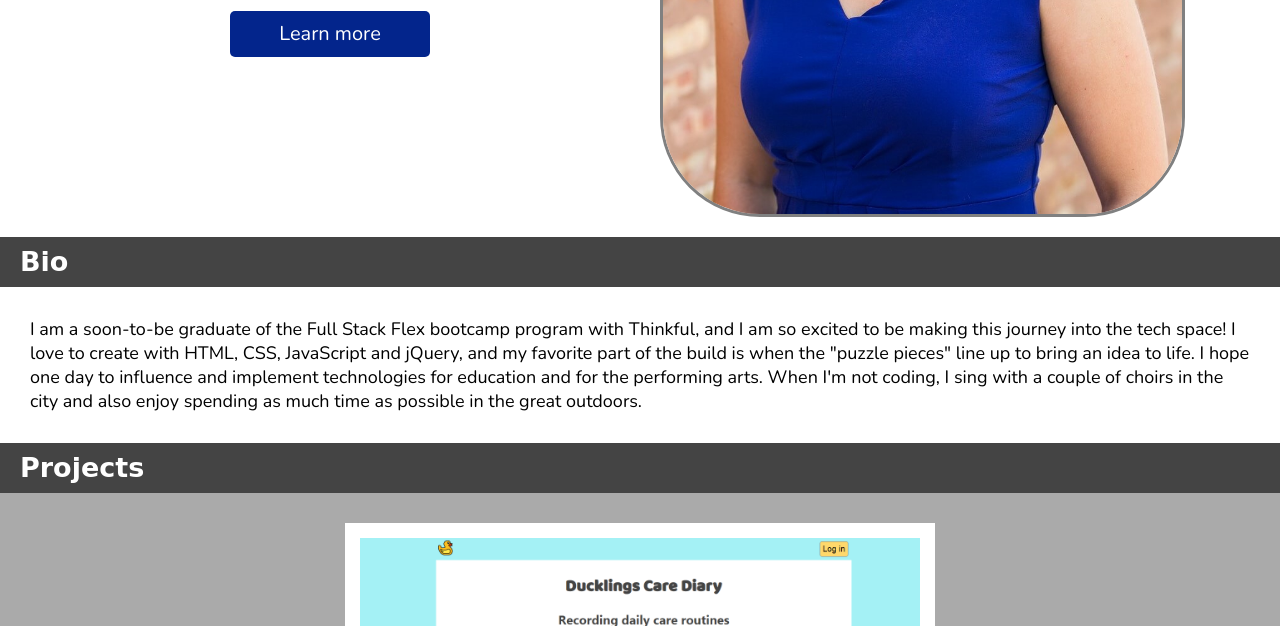
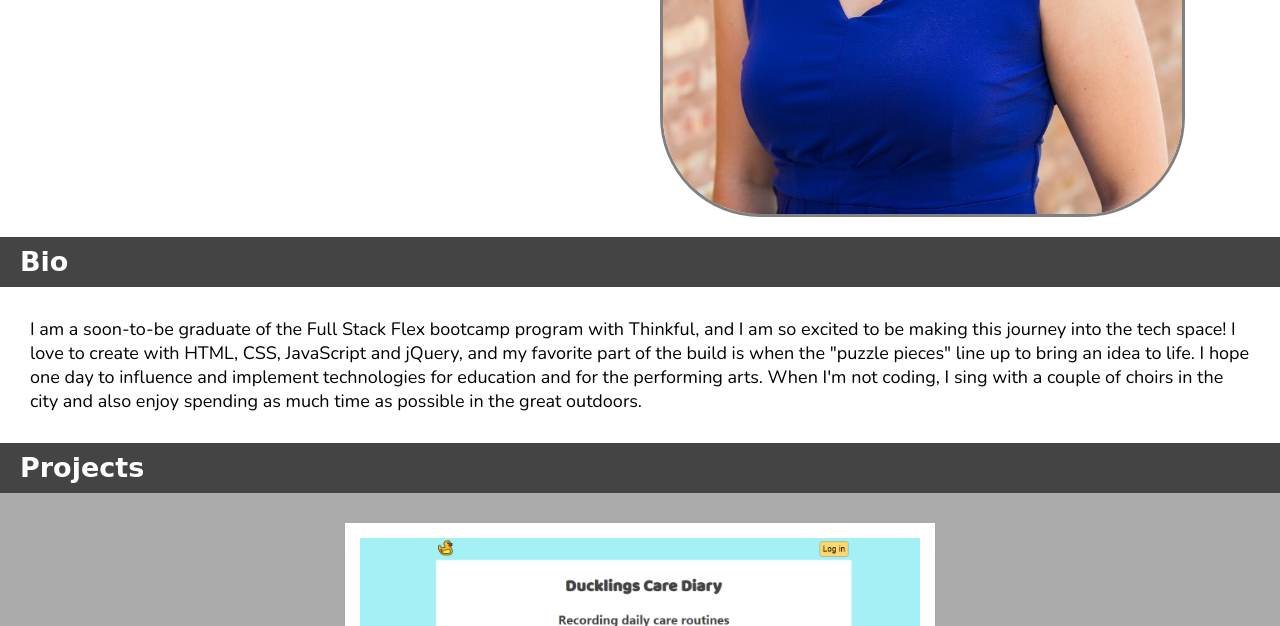
Before and after one commit to beckibloom/portfolio, a plain HTML site: page index.html in a window 1280 px wide. Shown: the part 474-1100 px from the top of the page. Drawn offline with nearby package versions, Linux system fonts and the light colour scheme; a web font is replaced by a local one.

Commit message:
Removed Learn More button and moved script tags

```diff
--- a/index.html
+++ b/index.html
@@ -43,11 +43,6 @@
         <h3>Hi! My name is</h3>
         <h1>Becki Blumer.</h1>
         <h3 class="subtitle">I'm a Chicago-based web developer.</h3>
-        <button class="learn-more">
-          <a href="#About">
-            Learn more
-          </a>
-        </button>
       </div>
       <img src="images/hero-image.jpg" alt="Becki Blumer headshot" class="hero-image">
     </header>
@@ -155,9 +150,10 @@
       </ul>
     </footer>
   </main>
+
+  <script src="https://ajax.googleapis.com/ajax/libs/jquery/3.3.1/jquery.min.js"></script>
+  <script src="index.js"></script>
+
 </body>
 
-<script src="https://ajax.googleapis.com/ajax/libs/jquery/3.3.1/jquery.min.js"></script>
-<script src="index.js"></script>
-
 </html>
```
